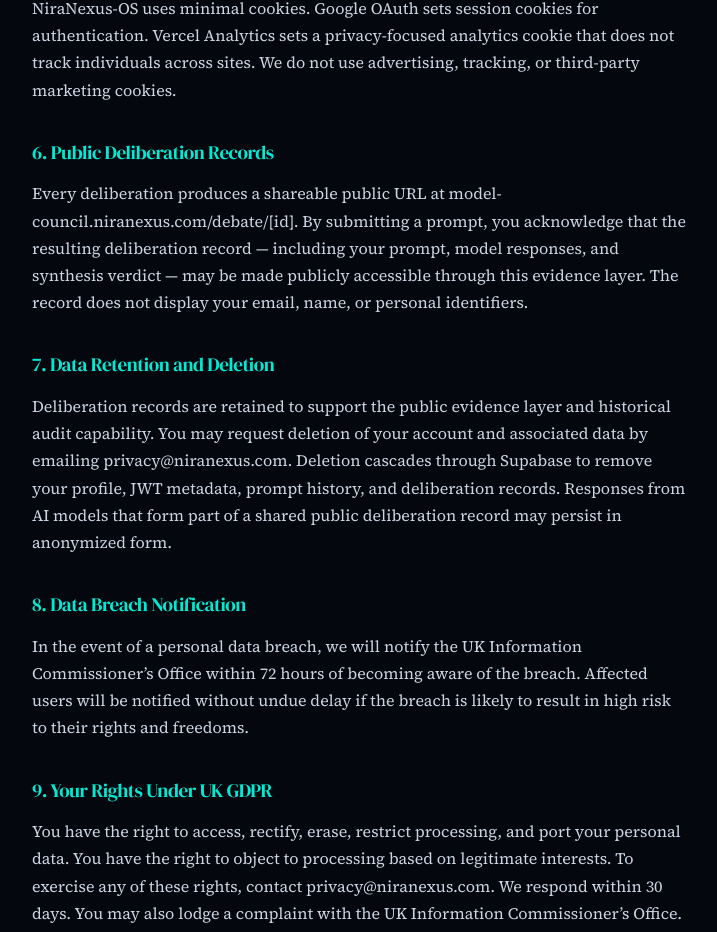
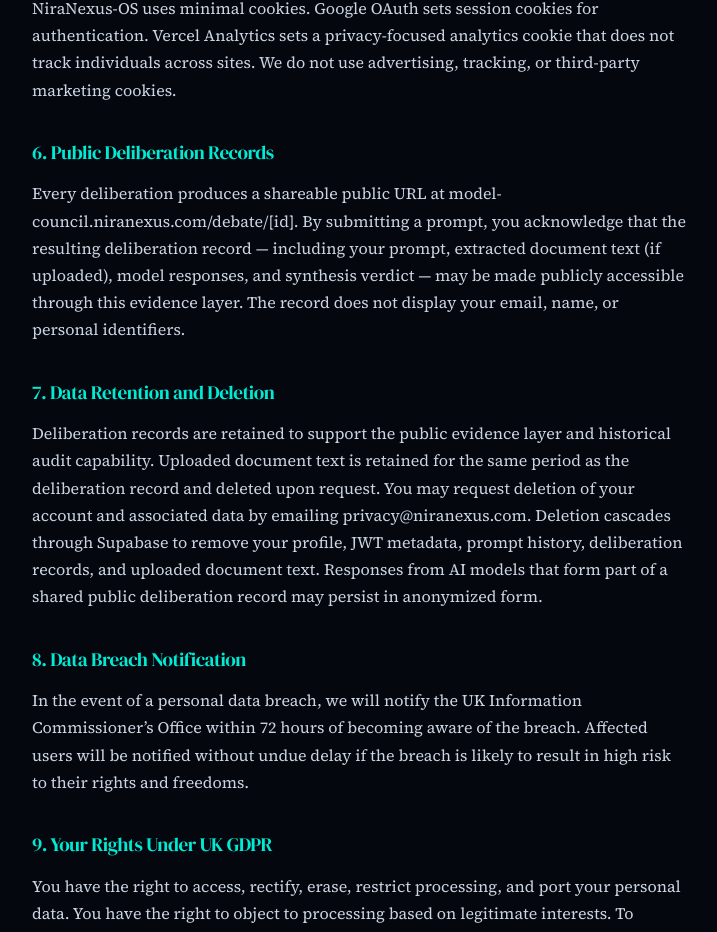
Before and after one commit to NiraNexus/niranexus-hero, a Next.js app: page /privacy in a window 1280 px wide. Shown: the part 1580-2512 px from the top of the page, without its empty margins (280-997 px from the left). Built offline with nearby package versions, Linux system fonts and the light colour scheme.

Commit message:
feat: Privacy — document text retention + public record disclosure

```diff
--- a/src/app/privacy/page.tsx
+++ b/src/app/privacy/page.tsx
@@ -66,11 +66,11 @@
       </Section>
 
       <Section heading="6. Public Deliberation Records">
-        Every deliberation produces a shareable public URL at model-council.niranexus.com/debate/[id]. By submitting a prompt, you acknowledge that the resulting deliberation record — including your prompt, model responses, and synthesis verdict — may be made publicly accessible through this evidence layer. The record does not display your email, name, or personal identifiers.
+        Every deliberation produces a shareable public URL at model-council.niranexus.com/debate/[id]. By submitting a prompt, you acknowledge that the resulting deliberation record — including your prompt, extracted document text (if uploaded), model responses, and synthesis verdict — may be made publicly accessible through this evidence layer. The record does not display your email, name, or personal identifiers.
       </Section>
 
       <Section heading="7. Data Retention and Deletion">
-        Deliberation records are retained to support the public evidence layer and historical audit capability. You may request deletion of your account and associated data by emailing privacy@niranexus.com. Deletion cascades through Supabase to remove your profile, JWT metadata, prompt history, and deliberation records. Responses from AI models that form part of a shared public deliberation record may persist in anonymized form.
+        Deliberation records are retained to support the public evidence layer and historical audit capability. Uploaded document text is retained for the same period as the deliberation record and deleted upon request. You may request deletion of your account and associated data by emailing privacy@niranexus.com. Deletion cascades through Supabase to remove your profile, JWT metadata, prompt history, deliberation records, and uploaded document text. Responses from AI models that form part of a shared public deliberation record may persist in anonymized form.
       </Section>
 
       <Section heading="8. Data Breach Notification">
```
